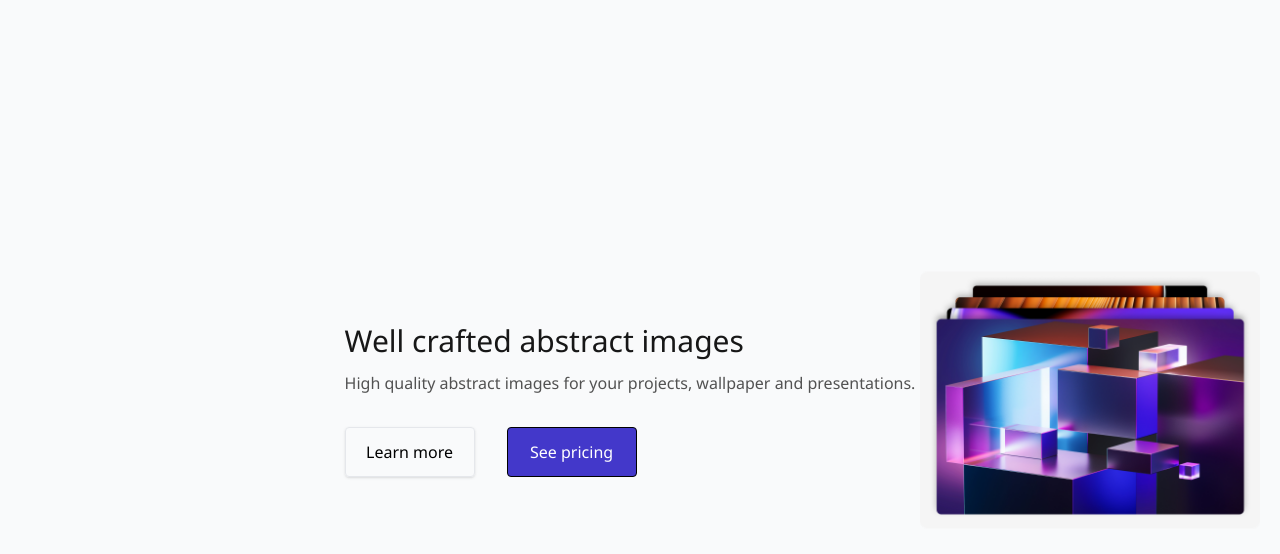
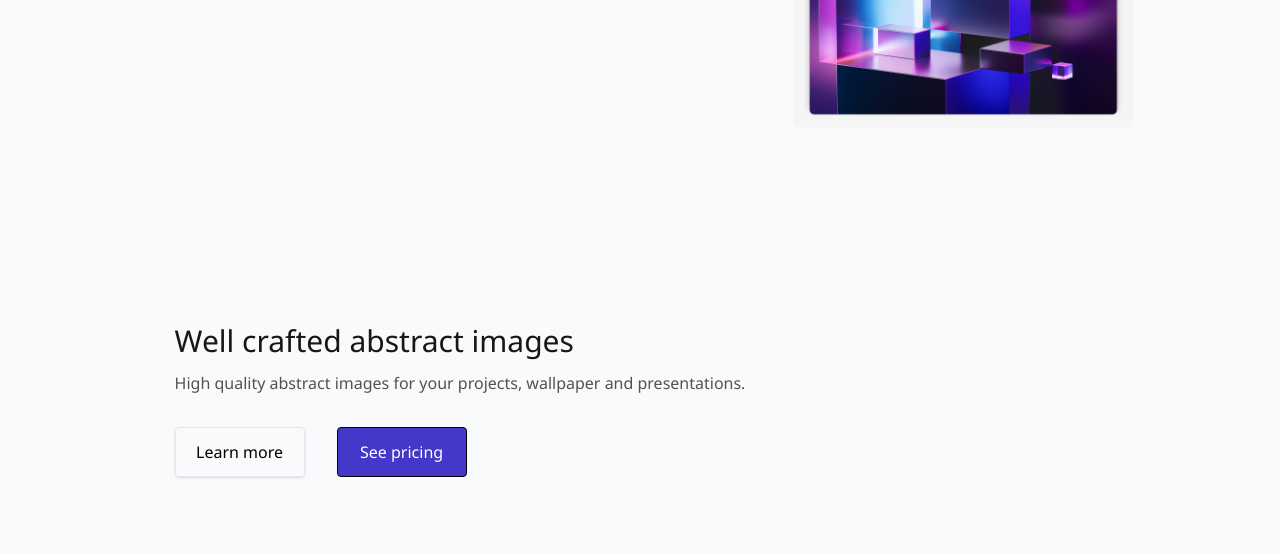
Before and after one commit to bansal9718/Hero-card, a plain HTML site: page index.html in a window 1280 px wide. Drawn offline with nearby package versions, Linux system fonts and the light colour scheme.

Commit message:
second commit

```diff
--- a/index.html
+++ b/index.html
@@ -23,7 +23,6 @@
     <style>
       /* CSS for fixed image */
       .fixed-image {
-        position: fixed;
         top: 50%; /* Vertically center */
         right: 20px; /* Adjust horizontal position */
         transform: translateY(-50%); /* Center vertically */
@@ -45,7 +44,7 @@
     <!-- Add your site or application content here -->
     <main style="background-color: #f9fafb">
       <article
-        class="w-full flex flex-row gap-12 mx-auto h-screen justify-center items-center"
+        class="w-full flex flex-row gap-12 h-screen justify-center items-center"
       >
         <section class="ml-7">
           <div class="flex flex-col info-container gap-3">
```
